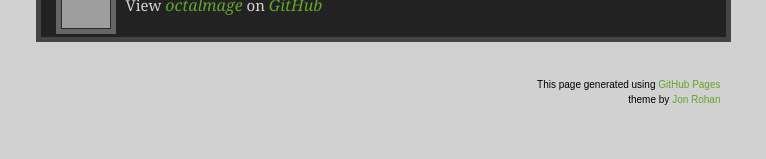
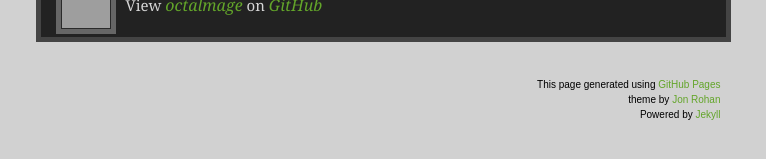
Before and after one commit to octalmage/jekyll-blog, a Jekyll site: the page built from index.html, in a window 1280 px wide. Shown: the part 547-706 px from the top of the page, without its empty margins (257-1023 px from the left). Built offline with Jekyll 4.4.1, drawn with Linux system fonts in a browser that asks for light colours; nearby versions of some CDN libraries; Markdown is read by kramdown in place of the engine named in the settings; grey boxes are pictures that could not be loaded.

Commit message:
Added jekyll credit.

```diff
--- a/_includes/foot.html
+++ b/_includes/foot.html
@@ -8,7 +8,7 @@
 
       </div>
       <div class="creds">
-        <small>This page generated using <a href="http://pages.github.com/">GitHub Pages</a><br/>theme by <a href="https://twitter.com/jonrohan/">Jon Rohan</a></small>
+        <small>This page generated using <a href="http://pages.github.com/">GitHub Pages</a><br/>theme by <a href="https://twitter.com/jonrohan/">Jon Rohan</a><br>Powered by <a href="http://jekyllrb.com/">Jekyll</a></small>
       </div>
     </footer>
   </div>
```
